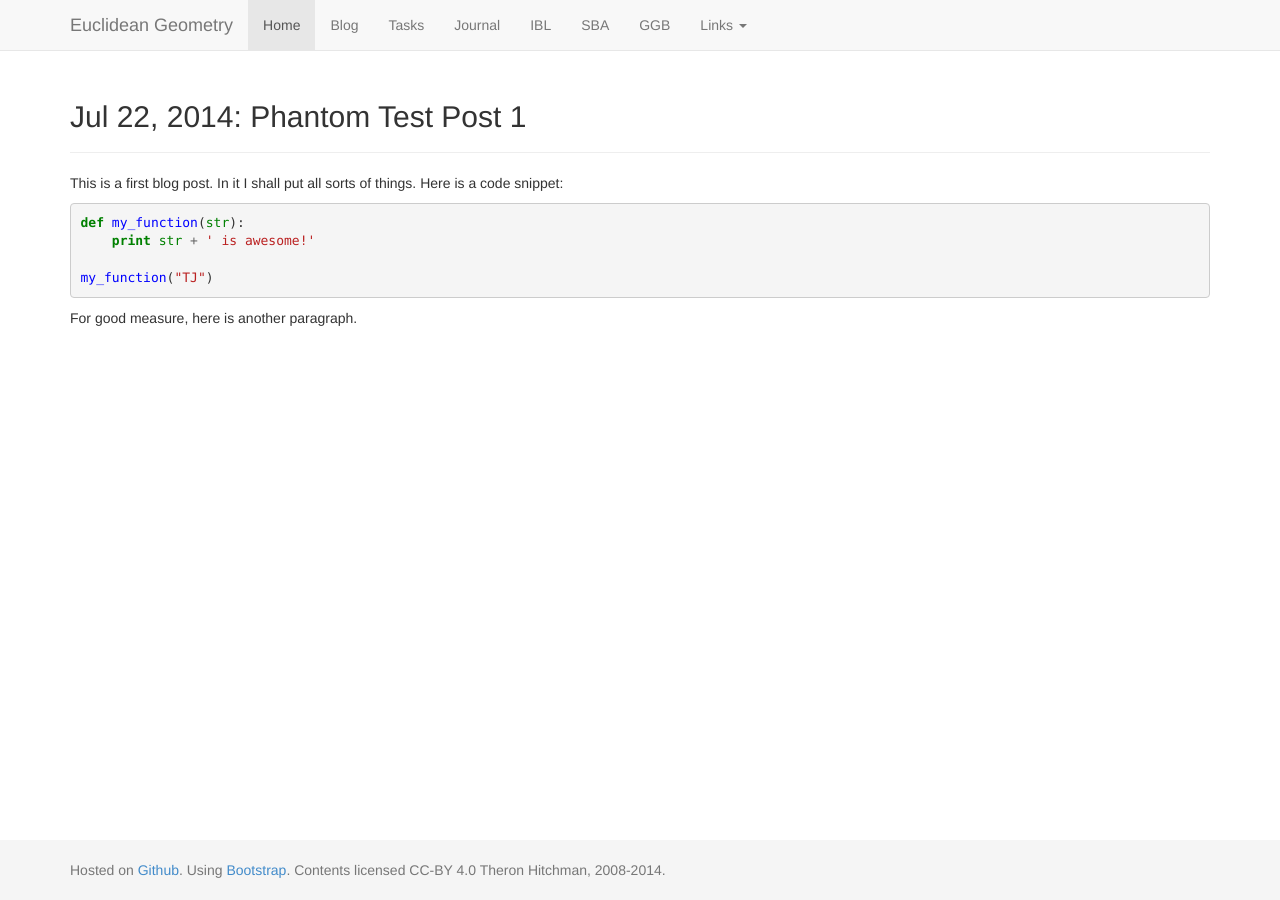
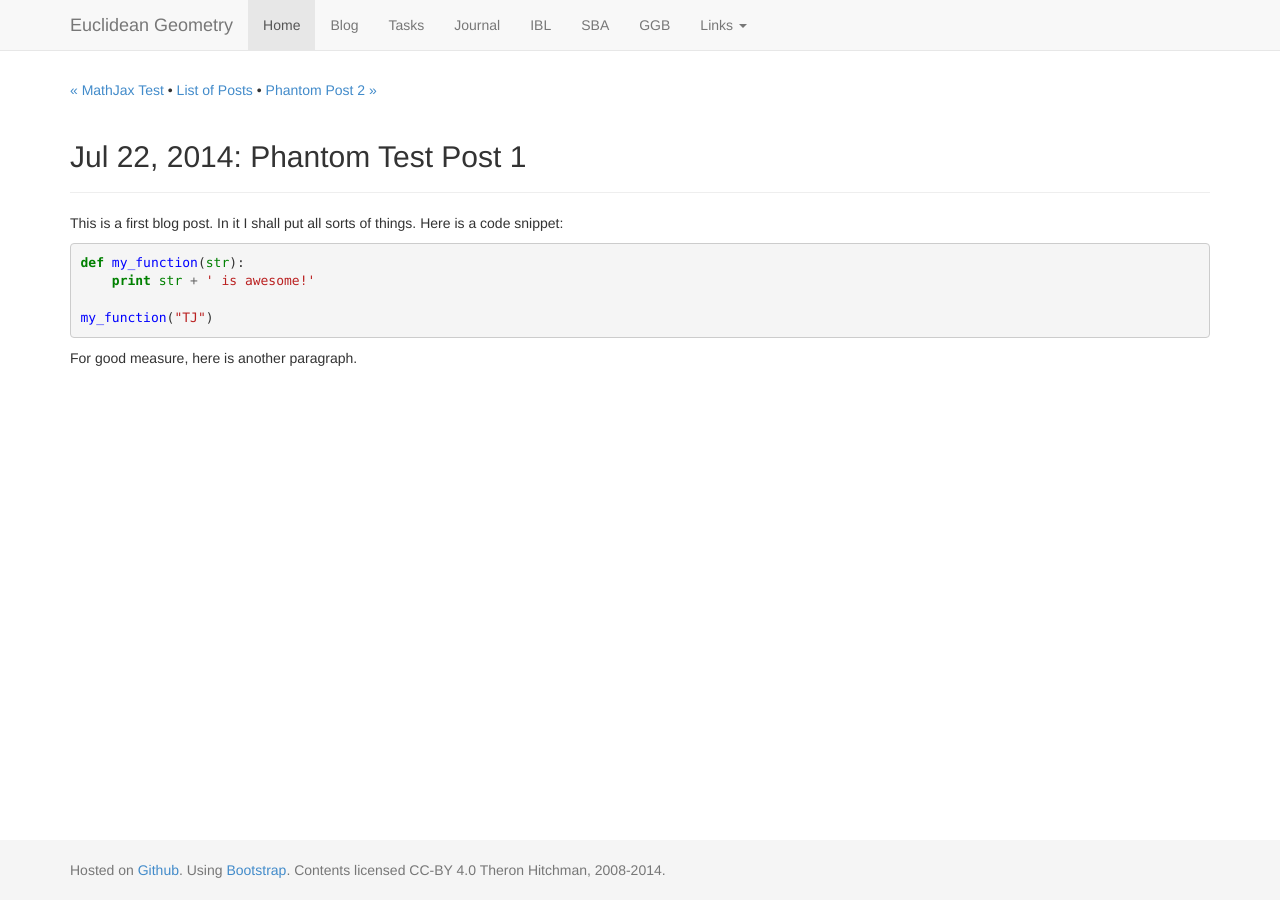
Before and after one commit to theronhitchman/euclidean-geometry, a Jekyll site: the page built from _posts/2014-07-22-phantom1.md, in a window 1280 px wide. Built offline with Jekyll 4.4.1, drawn with Linux system fonts in a browser that asks for light colours; nearby versions of some CDN libraries.

Commit message:
added blog navigation to top of posts

```diff
--- a/_layouts/post.html
+++ b/_layouts/post.html
@@ -1,7 +1,28 @@
 {% include header.html %}
+
+
+
 
 <!-- Begin page content -->
 <div class="container">
+<div id="page-navigation">
+        <div class="clear">&nbsp;</div>
+        <span class="left">
+        {% if page.previous.url %}
+          <a href="{{page.previous.url | prepend: site.baseurl}}" title="Previous Post:
+{{page.previous.title}}">&laquo; {{page.previous.title}}</a>
+        {% endif %}
+        </span>
+&bull; <span><a href="{{site.baseurl}}/blog">List of Posts</a></span> &bull;
+        <span>
+        {% if page.next.url %}
+          <a href="{{page.next.url | prepend: site.baseurl}}" title="Next Post:
+{{page.next.title}}">{{page.next.title}} &raquo; </a>
+        {% endif %}
+        </span>
+</div>
+
+
   <div class="page-header">
     <h2>{{ page.date | date: "%b %-d, %Y" }}: {{ page.title }}</h2>
   </div>
```
